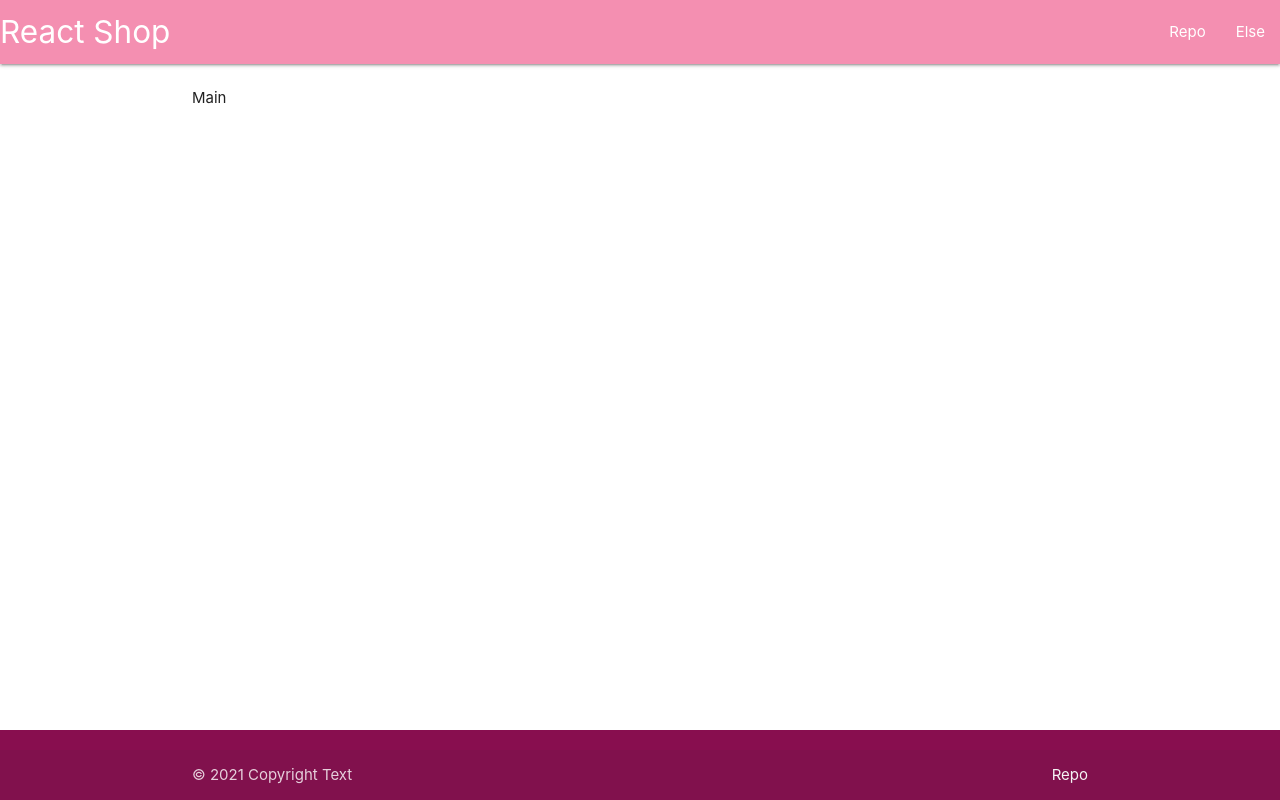
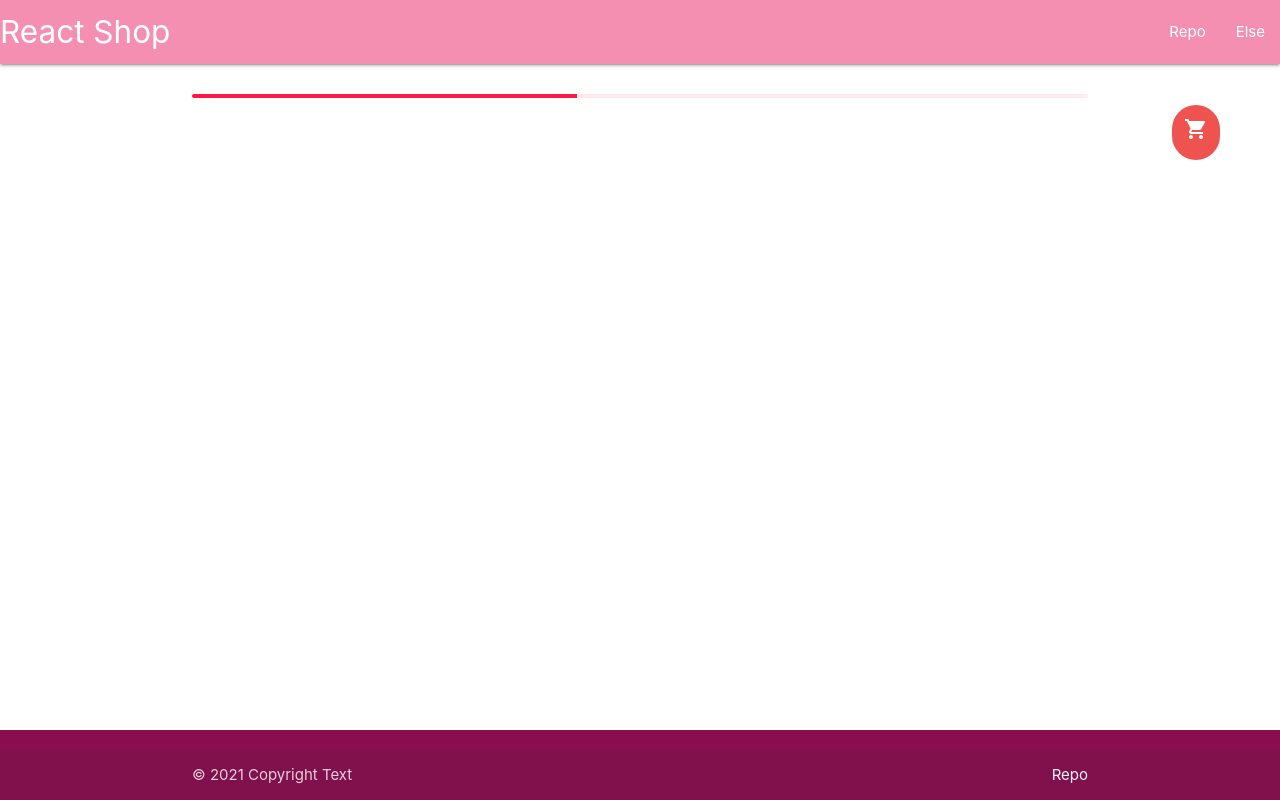
Before and after one commit to heorhi-bel/shop_react, a React (Create React App) app: page / in a window 1280 px wide. Built offline with nearby package versions, Linux system fonts and the light colour scheme; no server answers.

Commit message:
Add preloader, cart. Fix viewing of goods list

```diff
--- /dev/null
+++ b/src/components/Cart.jsx
@@ -0,0 +1,14 @@
+function Cart(props) {
+    const { quantity = 0 } = props;
+
+    return (
+        <div className="cart red lighten-1 white-text">
+            <i className="material-icons ico">shopping_cart</i>
+            {quantity ? (
+                <span className="cart-quantity">{quantity}</span>
+            ) : null}
+        </div>
+    );
+}
+
+export default Cart;
--- /dev/null
+++ b/src/components/Good.jsx
@@ -0,0 +1,29 @@
+function Good(props) {
+    const {
+        mainId,
+        displayName,
+        displayDescription,
+        price,
+        displayAssets,
+    } = props;
+
+    return (
+        <div className="card large hoverable">
+            <div className="card-image">
+                <img src={displayAssets[0].full_background} />
+            </div>
+            <div className="card-content">
+                <span className="card-title">{displayName}</span>
+                <p>{displayDescription}</p>
+            </div>
+            <div className="card-action">
+                <button className="btn">Get</button>
+                <span className="right" style={{ fontSize: "1.5rem" }}>
+                    {price.finalPrice} RUB
+                </span>
+            </div>
+        </div>
+    );
+}
+
+export default Good;
--- /dev/null
+++ b/src/components/Goods.jsx
@@ -0,0 +1,18 @@
+import Good from "./Good";
+
+function Goods(props) {
+    const { goods = [] } = props;
+
+    if (!goods) {
+        return <h3>Nothing here</h3>;
+    }
+    return (
+        <div className="goods">
+            {goods.map((item) => (
+                <Good key={item.mainId} {...item} />
+            ))}
+        </div>
+    );
+}
+
+export default Goods;
--- /dev/null
+++ b/src/components/Preloader.jsx
@@ -0,0 +1,9 @@
+function Preloader() {
+    return (
+        <div className="progress red lighten-5">
+            <div className="indeterminate red accent-3"></div>
+        </div>
+    );
+}
+
+export default Preloader;
--- a/src/components/Shop.jsx
+++ b/src/components/Shop.jsx
@@ -1,5 +1,34 @@
+import { useState, useEffect } from "react";
+import Goods from "./Goods";
+import Preloader from "./Preloader";
+import { API_KEY, API_URL } from "../config";
+import Cart from "./Cart";
+
 function Shop() {
-    return <main className="container content">Main</main>;
+    const [goods, setGoods] = useState([]);
+    const [loading, setLoading] = useState(true);
+    const [order, setOrder] = useState([]);
+
+    useEffect(function getGoods() {
+        fetch(API_URL, {
+            headers: {
+                Authorization: API_KEY,
+            },
+        })
+            .then((response) => response.json())
+            .then((json) => {
+                console.log(json.shop);
+                json.shop && setGoods(json.shop);
+                setLoading(false);
+            });
+    }, []);
+
+    return (
+        <main className="container content">
+            <Cart quantity={goods.length} />
+            {loading ? <Preloader /> : <Goods goods={goods} />}
+        </main>
+    );
 }
 
 export default Shop;
--- a/src/config.js
+++ b/src/config.js
@@ -4,5 +4,5 @@ const API_URL = 'https://fortniteapi.io/v2/shop?lang=ru'
 
 export {
     API_KEY,
-    API_URL
+    API_URL,
 }
--- a/src/index.css
+++ b/src/index.css
@@ -22,3 +22,22 @@ code {
     grid-template-columns: repeat(auto-fill, minmax(250px, 1fr));
     gap: 1rem;
 }
+
+.cart {
+    position: fixed;
+    top: 7rem;
+    right: 4rem;
+    padding: 0.8rem;
+
+    border-radius: 55px;
+    cursor: pointer;
+    z-index: 3;
+}
+
+.cart-quantity {
+    font-size: 16px;
+}
+
+.ico {
+    /* width: 2rem; */
+}
```
